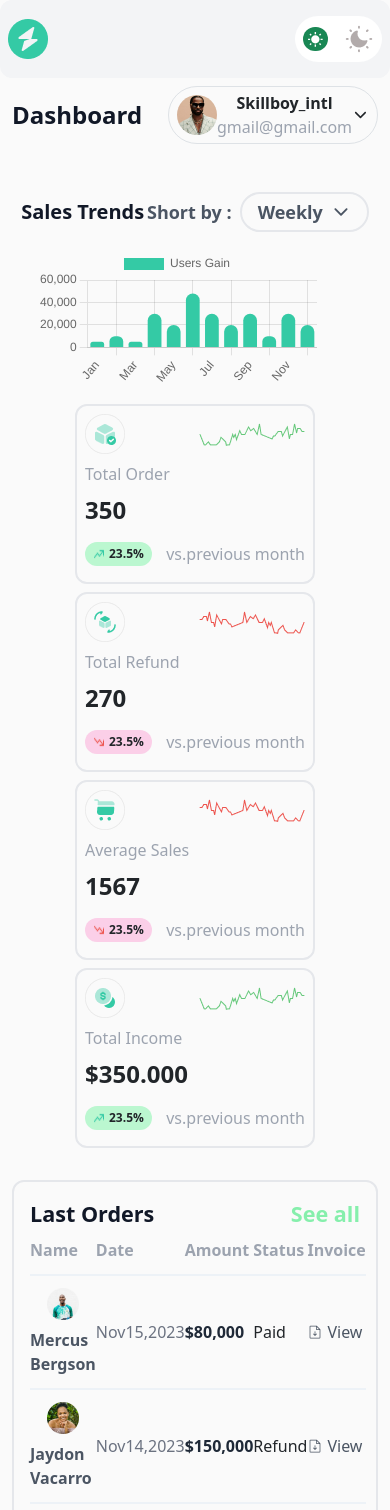
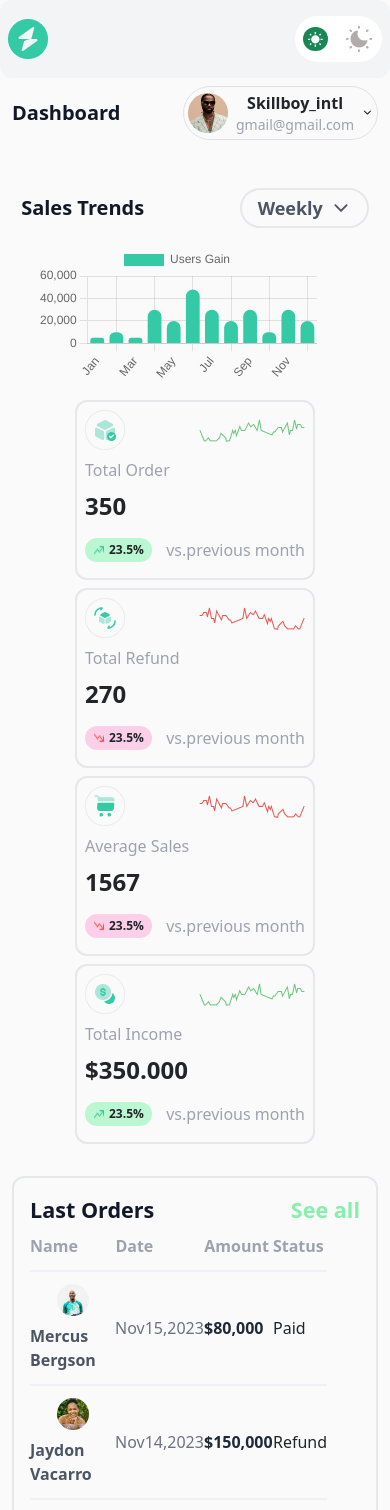
Before and after one commit to olamidegiwa/analyticsDashboard, a React (Vite) app: page / in a window 390 px wide. Shown: the top 1510 px of the page. Built offline with nearby package versions, Linux system fonts and the light colour scheme.

Commit message:
oas updated

```diff
--- a/src/component/DarkMode.jsx
+++ b/src/component/DarkMode.jsx
@@ -18,7 +18,10 @@ const DarkMode = () => {
     }
   }, [theme]);
   return (
-    <div className=" flex flex-xl-column gap-3 py-2 px-2 bg-white rounded-full items-center">
+    <div
+      data-aos="fade-down-left"
+      className=" flex flex-xl-column gap-3 py-2 px-2 bg-white rounded-full items-center"
+    >
       <IoMdSunny
         onClick={() => setTheme(theme === "light" ? "light" : "light")}
         className="fs-2  rounded-full bg-success px-1 text-white bg-green-300 cursor-pointer transition-all duration-300"
--- a/src/component/LastOrder/LastOrder.jsx
+++ b/src/component/LastOrder/LastOrder.jsx
@@ -68,14 +68,14 @@ const LastOrder = () => {
         <table>
           <thead>
             <tr
-              // data-aos="zoom-out-right"
+              data-aos="zoom-out-left"
               className=" text-gray-400 text-base dark:text-white"
             >
               <th>Name</th>
               <th>Date</th>
               <th>Amount</th>
               <th>Status</th>
-              <th>Invoice</th>
+              <th className="hidden md:flex">Invoice</th>
             </tr>
           </thead>
 
@@ -84,7 +84,7 @@ const LastOrder = () => {
               <tr key={data.id}>
                 <td>
                   <div
-                    // data-aos="zoom-out-right"
+                    data-aos="zoom-in-down"
                     className="flex flex-col md:flex-row items-center dark:text-white text-gray-600 fw-semibold gap-2 text-base"
                   >
                     <img src={data.img} alt="" />
@@ -92,28 +92,25 @@ const LastOrder = () => {
                   </div>
                 </td>
                 <td
-                  // data-aos="zoom-out-up"
+                  data-aos="zoom-in-up"
                   className=" text-gray-500 dark:text-white text-base"
                 >
                   {data.date}
                 </td>
                 <td
-                  // data-aos="zoom-out-down"
+                  data-aos="zoom-in-up"
                   className=" text-gray-800 fw-semibold text-base dark:text-white"
                 >
                   {data.amount}
                 </td>
-                <td
-                  //  data-aos="zoom-out-left"
-                  className="text-base"
-                >
+                <td data-aos="zoom-in-down" className="text-base">
                   {data.status}
                 </td>
 
                 <td className=" text-gray-600 text-base dark:text-white ">
                   <div
-                    // data-aos="zoom-up"
-                    className="flex items-center gap-1"
+                    data-aos="zoom-in-down"
+                    className=" items-center gap-1 hidden md:flex"
                   >
                     <PiFileArrowDownLight />
                     {data.invoice}
@@ -135,7 +132,7 @@ const LastOrder = () => {
 
         <div className="flex flex-col gap-2 py-2  ">
           <p
-           data-aos="zoom-in-up"
+            data-aos="zoom-in-up"
             className="text-gray-900 fs-4 fw-semibold dark:text-white"
           >
             Book Bazaar
@@ -178,7 +175,7 @@ const LastOrder = () => {
         </div>
         <div className="flex flex-col gap-2 py-2">
           <p
-           data-aos="zoom-in-up"
+            data-aos="zoom-in-up"
             className="text-gray-900 fs-4 fw-semibold dark:text-white"
           >
             Toy Troop
--- a/src/component/SalesTrend/SalesTrend.jsx
+++ b/src/component/SalesTrend/SalesTrend.jsx
@@ -63,25 +63,25 @@ const SalesTrend = () => {
         <div className="salestrend gap-y-4">
           <div className="flex items-center justify-between py-2 pb-3 ">
             <h1
-              // data-aos="fade-down"
-              // data-aos-duration="1500"
+              data-aos="fade-down"
+              data-aos-duration="1500"
               className="text-xl text-gray-900 fw-semibold dark:text-pink-500 "
             >
               Sales Trends
             </h1>
             <div className="flex items-center gap-2">
               <p
-                // data-aos="fade-down"
-                // data-aos-duration="1500"
-                className="text-lg text-gray-600 fw-semibold dark:text-green-300"
+                data-aos="fade-down"
+                data-aos-duration="1500"
+                className="text-lg text-gray-600 fw-semibold dark:text-green-300 hidden :flex"
               >
                 Short by :
               </p>
               <div className="flex items-center gap-2 group relative cursor-pointer">
                 <div className="items-center rounded-full text-black border-2 px-3 py-1 dark:text-white ">
                   <a
-                    // data-aos="fade-down"
-                    // data-aos-duration="1500"
+                    data-aos="fade-down"
+                    data-aos-duration="1500"
                     href="#"
                     className="text-lg flex items-center gap-2 text-gray-600 fw-semibold dark:text-white"
                   >
@@ -117,7 +117,7 @@ const SalesTrend = () => {
 
         <div className="grid grid-cols-1 sm:grid-cols-2 gap-2 place-items-center">
           <div
-            // data-aos="zoom-in-left"
+            data-aos="zoom-in-up"
             className="flex flex-col w-[240px] h-[180px]  border-2 p-2 rounded-xl gap-2"
           >
             <div className="flex items-center justify-between">
@@ -139,7 +139,7 @@ const SalesTrend = () => {
             </div>
           </div>
           <div
-            // data-aos="zoom-in-left"
+            data-aos="zoom-in-up"
             className="flex flex-col w-[240px] h-[180px]  border-2 p-2 rounded-xl gap-2"
           >
             <div className="flex items-center justify-between">
@@ -161,7 +161,7 @@ const SalesTrend = () => {
             </div>
           </div>
           <div
-            // data-aos="zoom-in-left"
+            data-aos="zoom-in-up"
             className="flex flex-col w-[240px] h-[180px] border-2 p-2 rounded-xl gap-2"
           >
             <div className="flex items-center justify-between">
@@ -184,7 +184,7 @@ const SalesTrend = () => {
           </div>
 
           <div
-            // data-aos="zoom-in-left"
+            data-aos="zoom-in-up"
             className="flex flex-col w-[240px] h-[180px] border-2 p-2 rounded-xl gap-2"
           >
             <div className="flex items-center justify-between">
--- a/src/component/Search/Search.jsx
+++ b/src/component/Search/Search.jsx
@@ -12,14 +12,14 @@ const Search = () => {
     <div className="py-2 ">
       <div className="container flex justify-between items-center ">
         <h1
-          // data-aos="fade-up"
-          className="text-2xl dark:text-pink-500 text-gray-900 fw-semibold"
+          data-aos="fade-up"
+          className=" dark:text-pink-500 text-gray-900 fw-semibold text-xl"
         >
           Dashboard
         </h1>
         <div className="flex  items-center gap-2 ">
           <div
-            // data-aos="fade-right"
+            data-aos="fade-right"
             className=" rounded-full border gap-2  w-[350px] dark:text-black text-gray-300 hover:w-[400px] transition-all duration-300 items-center py-2 px-3 bg-white search hidden lg:flex"
           >
             <GoSearch className="text-2xl dark:text-black " />
@@ -31,7 +31,7 @@ const Search = () => {
           </div>
 
           <div
-            // data-aos="fade-down"
+            data-aos="fade-down"
             className=" items-center text-xl text-black dash-calender hidden lg:flex gap-1 "
           >
             <LuCalendarDays  className="dark:text-white"/>
@@ -45,15 +45,15 @@ const Search = () => {
             </div>
           </div>
           <div
-            // data-aos="fade-up-left"
-            className="flex items-center rounded-full w-[210px] justify-between border px-2 py-1 "
+            data-aos="fade-up-left"
+            className="flex items-center rounded-full w-[195px] gap-2 border px-1 py-1 "
           >
             <img src={img1} alt="" className="h-10 w-10 rounded-full" />
             <div className="flex flex-col items-center">
-              <p className="fw-semibold dark:text-white">Skillboy_intl</p>
-              <p className=" text-gray-400 dark:text-white">gmail@gmail.com</p>
+              <p className="fw-semibold dark:text-white text-base">Skillboy_intl</p>
+              <p className=" text-gray-400 dark:text-white text-sm">gmail@gmail.com</p>
             </div>
-            <IoIosArrowDown className="text-2xl dark:text-white" />
+            <IoIosArrowDown className="fs-3 dark:text-white" />
           </div>
         </div>
       </div>
--- a/src/component/SideBar/SideBar.jsx
+++ b/src/component/SideBar/SideBar.jsx
@@ -13,14 +13,9 @@ import DarkMode from "../DarkMode";
 const SideBar = () => {
   return (
     <div className="sidebar d-flex flex-xl-column items-center justify-content-between justify-content-xl-start gap-xl-4 px-2 py-3 mx-md-2  bg-gray-100 rounded-xl dark:bg-black dark:text-white">
-      <img
-        // data-aos="fade-down-right"
-        src={icon1}
-        alt=""
-        className="w-10"
-      />
+      <img data-aos="fade-down-right" src={icon1} alt="" className="w-10" />
       <div
-        // data-aos="fade-down-left"
+        data-aos="fade-down-left"
         className=" flex-xl-column hidden lg:flex items-center"
       >
         <img src={icon2} alt="icon" />
@@ -35,7 +30,7 @@ const SideBar = () => {
       </div>
 
       <div
-        // data-aos="fade-up"
+        data-aos="fade-up"
         className=" flex-xl-column  align-items-center hidden xl:flex"
       >
         <img src={icon7} alt="icon" />
```
